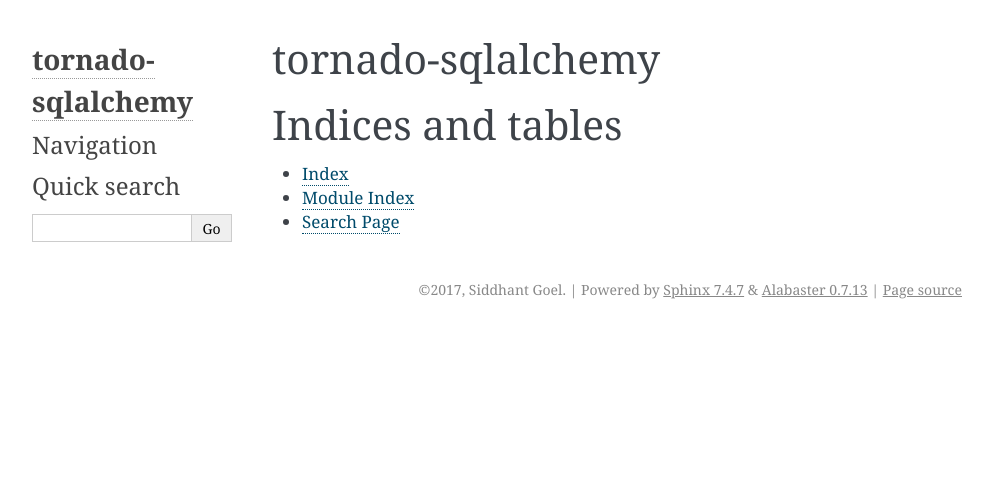
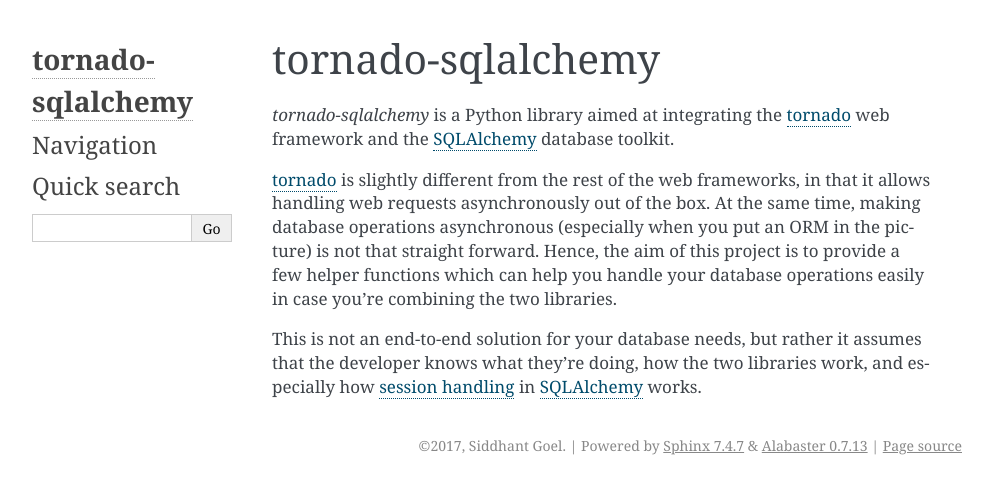
Before and after one commit to siddhantgoel/tornado-sqlalchemy, a Sphinx documentation site: the page built from docs/index.rst, in a window 1280 px wide. Shown: the top 494 px of the page, without its empty margins (148-1140 px from the left). Built offline with Sphinx 7.4.7, drawn with Linux system fonts in a browser that asks for light colours.

Commit message:
sphinx documentation

```diff
--- a/docs/index.rst
+++ b/docs/index.rst
@@ -1,15 +1,23 @@
 tornado-sqlalchemy
 ==================
 
-.. toctree::
-   :maxdepth: 2
-   :caption: Contents:
+`tornado-sqlalchemy` is a Python library aimed at integrating the tornado_ web
+framework and the SQLAlchemy_ database toolkit.
 
+tornado_ is slightly different from the rest of the web frameworks, in that it
+allows handling web requests asynchronously out of the box. At the same time,
+making database operations asynchronous (especially when you put an ORM in the
+picture) is not that straight forward. Hence, the aim of this project is to
+provide a few helper functions which can help you handle your database
+operations easily in case you're combining the two libraries.
 
+This is not an end-to-end solution for your database needs, but rather it
+assumes that the developer knows what they're doing, how the two libraries work,
+and especially how `session handling`_ in SQLAlchemy_ works.
 
-Indices and tables
-==================
-
-* :ref:`genindex`
-* :ref:`modindex`
-* :ref:`search`
+.. _tornado: http://tornadoweb.org
+.. _SQLAlchemy: http://www.sqlalchemy.org/
+.. _alembic: http://alembic.zzzcomputing.com/en/latest/
+.. _session handling: http://docs.sqlalchemy.org/en/latest/orm/session_basics.html#when-do-i-construct-a-session-when-do-i-commit-it-and-when-do-i-close-it
+.. _entry points: http://www.tornadoweb.org/en/stable/web.html#entry-points
+.. _tornado Application:
```
Also changed, not shown: README.rst (+3 -15 lines).
